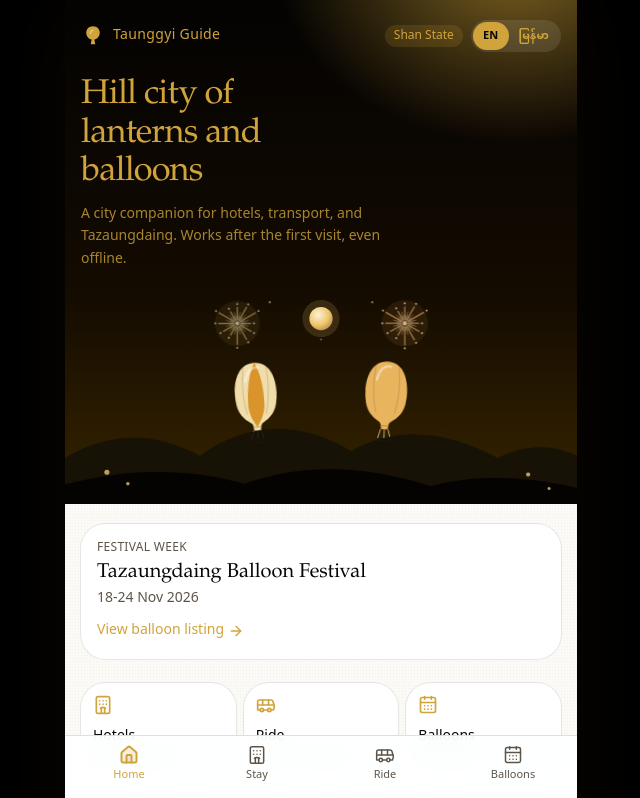
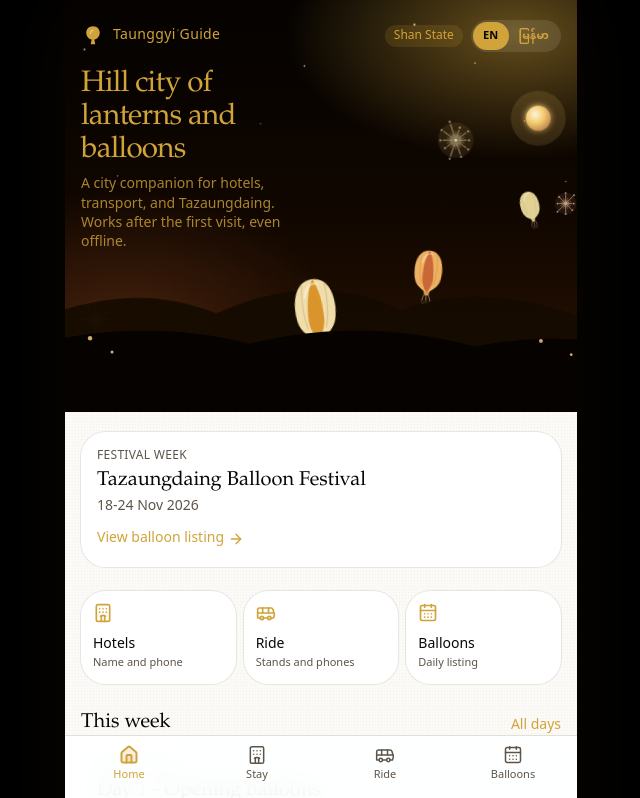
Before and after one commit to khunzinshine/taunggyi-guide, a Next.js app: page / in a window 1280 px wide. Shown: the top 798 px of the page, without its empty margins (319-959 px from the left). Built offline with nearby package versions, Linux system fonts and the light colour scheme.

Commit message:
Update hero section

```diff
--- a/src/app/globals.css
+++ b/src/app/globals.css
@@ -143,7 +143,14 @@
   }
 
   html[data-locale="my"] body {
-    line-height: 1.8;
+    font-size: 0.9375rem;
+    line-height: 1.65;
+  }
+
+  html[data-locale="my"] .font-heading {
+    font-weight: 600;
+    letter-spacing: 0;
+    line-height: 1.4;
   }
 }
 
@@ -160,6 +167,7 @@ html[data-locale="my"] {
 
 .hero-sky {
   background:
-    radial-gradient(90% 70% at 88% -8%, oklch(0.78 0.14 85 / 0.55), transparent 52%),
-    linear-gradient(180deg, oklch(0.1 0.01 80) 0%, oklch(0.16 0.03 80) 58%, oklch(0.28 0.06 80) 100%);
+    radial-gradient(80% 55% at 88% 8%, oklch(0.8 0.14 85 / 0.42), transparent 56%),
+    radial-gradient(55% 45% at 12% 78%, oklch(0.52 0.12 45 / 0.28), transparent 72%),
+    linear-gradient(180deg, oklch(0.09 0.02 80) 0%, oklch(0.14 0.03 70) 52%, oklch(0.22 0.05 55) 100%);
 }
--- a/src/components/art.tsx
+++ b/src/components/art.tsx
@@ -170,33 +170,36 @@ function SkyBalloon({
 export function FestivalHeroArt() {
   return (
     <svg
-      viewBox="0 0 440 200"
-      preserveAspectRatio="xMidYMid slice"
+      viewBox="0 0 400 300"
+      preserveAspectRatio="xMidYMax slice"
       className="h-full w-full"
       aria-hidden="true"
       fill="none"
     >
       <style>{`
-        .fw-a, .fw-b { transform-box: fill-box; transform-origin: center; }
-        .fw-a { animation: fw-bloom 3.2s ease-in-out infinite; }
-        .fw-b { animation: fw-bloom 3.8s ease-in-out infinite 1.1s; }
-        .fw-spark { animation: fw-twinkle 1.8s ease-in-out infinite; }
-        .b-a { animation: b-float 5.6s ease-in-out infinite; }
-        .b-b { animation: b-float 6.4s ease-in-out infinite 0.8s; }
+        .fw-a, .fw-b, .fw-c { transform-box: fill-box; transform-origin: center; }
+        .fw-a { animation: fw-bloom 3.4s ease-in-out infinite; }
+        .fw-b { animation: fw-bloom 4.2s ease-in-out infinite 1.4s; }
+        .fw-c { animation: fw-bloom 3s ease-in-out infinite 0.6s; }
+        .fw-spark { animation: fw-twinkle 2.4s ease-in-out infinite; }
+        .fw-spark-b { animation: fw-twinkle 3.1s ease-in-out infinite 0.9s; }
+        .b-a { animation: b-float 6.2s ease-in-out infinite; }
+        .b-b { animation: b-float 7.4s ease-in-out infinite 1.2s; }
+        .b-c { animation: b-float 5.5s ease-in-out infinite 0.5s; }
         @keyframes fw-bloom {
-          0%, 100% { opacity: 0.42; transform: scale(0.88); }
-          46%, 58% { opacity: 1; transform: scale(1); }
+          0%, 100% { opacity: 0.28; transform: scale(0.82); }
+          44%, 56% { opacity: 1; transform: scale(1); }
         }
         @keyframes fw-twinkle {
-          0%, 100% { opacity: 0.18; }
-          50% { opacity: 0.95; }
+          0%, 100% { opacity: 0.12; }
+          50% { opacity: 0.9; }
         }
         @keyframes b-float {
           0%, 100% { transform: translateY(0); }
-          50% { transform: translateY(-3px); }
+          50% { transform: translateY(-7px); }
         }
         @media (prefers-reduced-motion: reduce) {
-          .fw-a, .fw-b, .fw-spark, .b-a, .b-b {
+          .fw-a, .fw-b, .fw-c, .fw-spark, .fw-spark-b, .b-a, .b-b, .b-c {
             animation: none;
             opacity: 0.9;
             transform: none;
@@ -205,66 +208,100 @@ export function FestivalHeroArt() {
       `}</style>
       <defs>
         <radialGradient id="hero-moon" cx="38%" cy="34%" r="65%">
-          <stop offset="0%" stopColor="oklch(0.96 0.04 95)" />
-          <stop offset="70%" stopColor="oklch(0.84 0.12 85)" />
-          <stop offset="100%" stopColor="oklch(0.72 0.1 80)" />
+          <stop offset="0%" stopColor="oklch(0.97 0.04 95)" />
+          <stop offset="55%" stopColor="oklch(0.86 0.12 85)" />
+          <stop offset="100%" stopColor="oklch(0.7 0.1 70)" />
         </radialGradient>
+        <filter id="hero-glow" x="-80%" y="-80%" width="260%" height="260%">
+          <feGaussianBlur stdDeviation="2.4" result="blur" />
+          <feMerge>
+            <feMergeNode in="blur" />
+            <feMergeNode in="SourceGraphic" />
+          </feMerge>
+        </filter>
       </defs>
-      <circle cx="220" cy="30" r="16" fill="oklch(0.82 0.12 85 / 0.16)" />
-      <circle cx="220" cy="30" r="10" fill="url(#hero-moon)" />
+      <g className="fw-spark" fill="oklch(0.95 0.06 90)">
+        <circle cx="28" cy="36" r="0.7" />
+        <circle cx="96" cy="22" r="0.5" />
+        <circle cx="188" cy="48" r="0.6" />
+        <circle cx="268" cy="18" r="0.8" />
+        <circle cx="348" cy="88" r="0.5" />
+        <circle cx="52" cy="128" r="0.45" />
+      </g>
+      <g className="fw-spark-b" fill="oklch(0.92 0.08 70)">
+        <circle cx="74" cy="58" r="0.5" />
+        <circle cx="156" cy="90" r="0.4" />
+        <circle cx="312" cy="46" r="0.55" />
+        <circle cx="378" cy="132" r="0.45" />
+      </g>
+      <circle cx="358" cy="86" r="20" fill="oklch(0.82 0.12 85 / 0.14)" />
+      <circle cx="358" cy="86" r="9" fill="url(#hero-moon)" filter="url(#hero-glow)" />
       <FireworkBurst
         className="fw-a"
-        cx={148}
-        cy={34}
-        size={20}
-        rays={12}
-        color="oklch(0.86 0.12 85)"
+        cx={298}
+        cy={102}
+        size={13}
+        rays={10}
+        color="oklch(0.88 0.11 85)"
         accent="oklch(0.96 0.04 95)"
       />
       <FireworkBurst
+        className="fw-c"
+        cx={378}
+        cy={148}
+        size={8}
+        rays={8}
+        color="oklch(0.84 0.1 55)"
+        accent="oklch(0.94 0.06 80)"
+      />
+      <FireworkBurst
         className="fw-b"
-        cx={292}
-        cy={34}
-        size={20}
+        cx={36}
+        cy={232}
+        size={16}
         rays={12}
-        color="oklch(0.8 0.12 68)"
-        accent="oklch(0.94 0.06 85)"
+        color="oklch(0.78 0.13 48)"
+        accent="oklch(0.93 0.08 75)"
       />
-      <g className="fw-spark" fill="oklch(0.93 0.08 90)">
-        <circle cx="176" cy="16" r="0.9" />
-        <circle cx="220" cy="48" r="0.7" />
-        <circle cx="264" cy="16" r="0.9" />
-      </g>
+      <SkyBalloon
+        className="b-c"
+        x={352}
+        y={150}
+        scale={0.38}
+        tilt={-14}
+        body="oklch(0.86 0.08 95)"
+      />
+      <SkyBalloon
+        className="b-b"
+        x={278}
+        y={204}
+        scale={0.56}
+        tilt={5}
+        body="oklch(0.8 0.12 72)"
+        stripe="oklch(0.62 0.14 45)"
+      />
+      <path
+        d="M-16 236C36 214 78 210 124 228C168 208 214 204 258 226C300 210 344 214 392 232C420 220 444 226 464 238V304H-16Z"
+        fill="oklch(0.16 0.03 70 / 0.92)"
+      />
       <SkyBalloon
         className="b-a"
-        x={164}
-        y={96}
-        scale={1}
-        tilt={-3}
+        x={196}
+        y={226}
+        scale={0.82}
+        tilt={-6}
         body="oklch(0.9 0.07 90)"
         stripe="oklch(0.72 0.14 72)"
       />
-      <SkyBalloon
-        className="b-b"
-        x={276}
-        y={96}
-        scale={1}
-        tilt={3}
-        body="oklch(0.8 0.12 78)"
+      <path
+        d="M-16 252C40 238 92 236 148 250C204 236 258 238 312 252C360 242 408 246 464 258V304H-16Z"
+        fill="oklch(0.09 0.02 70)"
       />
-      <path
-        d="M-12 158C28 128 72 124 116 148C154 120 200 116 246 144C284 122 328 126 372 150C402 134 430 140 456 156V204H-12Z"
-        fill="oklch(0.18 0.02 80 / 0.9)"
-      />
-      <path
-        d="M-12 176C42 160 96 156 154 172C204 154 258 156 314 174C360 162 408 166 456 180V204H-12Z"
-        fill="oklch(0.1 0.01 80)"
-      />
-      <g fill="oklch(0.84 0.11 85 / 0.8)">
-        <circle cx="36" cy="162" r="2.2" />
-        <circle cx="54" cy="172" r="1.5" />
-        <circle cx="398" cy="164" r="1.8" />
-        <circle cx="416" cy="176" r="1.3" />
+      <g fill="oklch(0.86 0.1 80 / 0.85)">
+        <circle cx="32" cy="246" r="1.6" />
+        <circle cx="48" cy="256" r="1.1" />
+        <circle cx="360" cy="248" r="1.4" />
+        <circle cx="382" cy="258" r="1" />
       </g>
     </svg>
   )
--- a/src/components/home-view.tsx
+++ b/src/components/home-view.tsx
@@ -13,7 +13,7 @@ import { city } from "@/data/city"
 import { copy } from "@/data/copy"
 import { useLocale } from "@/components/locale-provider"
 import { getGuidePayload } from "@/lib/guide"
-import { formatDateRange } from "@/lib/utils"
+import { cn, formatDateRange } from "@/lib/utils"
 
 export function HomeView() {
   const { locale } = useLocale()
@@ -51,6 +51,9 @@ export function HomeView() {
     <>
       <CacheHydrator payload={guide} />
       <section className="hero-sky relative overflow-hidden px-4 pb-0 pt-[max(1.25rem,env(safe-area-inset-top))] text-primary">
+        <div className="pointer-events-none absolute inset-0">
+          <FestivalHeroArt />
+        </div>
         <div className="relative z-10">
           <div className="flex items-center justify-between gap-3">
             <div className="flex items-center gap-2">
@@ -62,16 +65,28 @@ export function HomeView() {
               <LanguageSwitch className="bg-white/10 text-primary" />
             </div>
           </div>
-          <h1 className="mt-6 max-w-[16ch] font-heading text-[2.15rem] leading-[1.12] tracking-tight text-primary">
+          <h1
+            className={cn(
+              "mt-4 font-heading text-primary",
+              locale === "my"
+                ? "max-w-[11em] text-[1.45rem] leading-[1.45]"
+                : "max-w-[16ch] text-[1.85rem] leading-[1.12] tracking-tight"
+            )}
+          >
             {city.tagline[locale]}
           </h1>
-          <p className="mt-3 max-w-[36ch] text-sm leading-relaxed text-primary/80">
+          <p
+            className={cn(
+              "mt-2 text-primary/80",
+              locale === "my"
+                ? "max-w-[18em] text-[0.8125rem] leading-relaxed"
+                : "max-w-[26ch] text-sm leading-snug"
+            )}
+          >
             {copy.intro[locale]}
           </p>
         </div>
-        <div className="pointer-events-none relative -mx-4 mt-6 h-52">
-          <FestivalHeroArt />
-        </div>
+        <div className="relative h-40" aria-hidden="true" />
       </section>
 
       <div className="space-y-6 px-4 py-5">
--- a/src/components/page-header.tsx
+++ b/src/components/page-header.tsx
@@ -32,11 +32,25 @@ export function PageHeader({
           </Link>
         ) : null}
         <div className={cn("min-w-0 flex-1", !backHref && "pt-0.5")}>
-          <h1 className="font-heading text-2xl leading-tight tracking-tight">
+          <h1
+            className={cn(
+              "font-heading",
+              locale === "my"
+                ? "text-xl leading-snug"
+                : "text-2xl leading-tight tracking-tight"
+            )}
+          >
             {title}
           </h1>
           {subtitle ? (
-            <p className="mt-0.5 text-sm text-muted-foreground">{subtitle}</p>
+            <p
+              className={cn(
+                "mt-0.5 text-muted-foreground",
+                locale === "my" ? "text-[0.8125rem] leading-relaxed" : "text-sm"
+              )}
+            >
+              {subtitle}
+            </p>
           ) : null}
         </div>
         <LanguageSwitch className="mt-0.5 shrink-0" />
```
